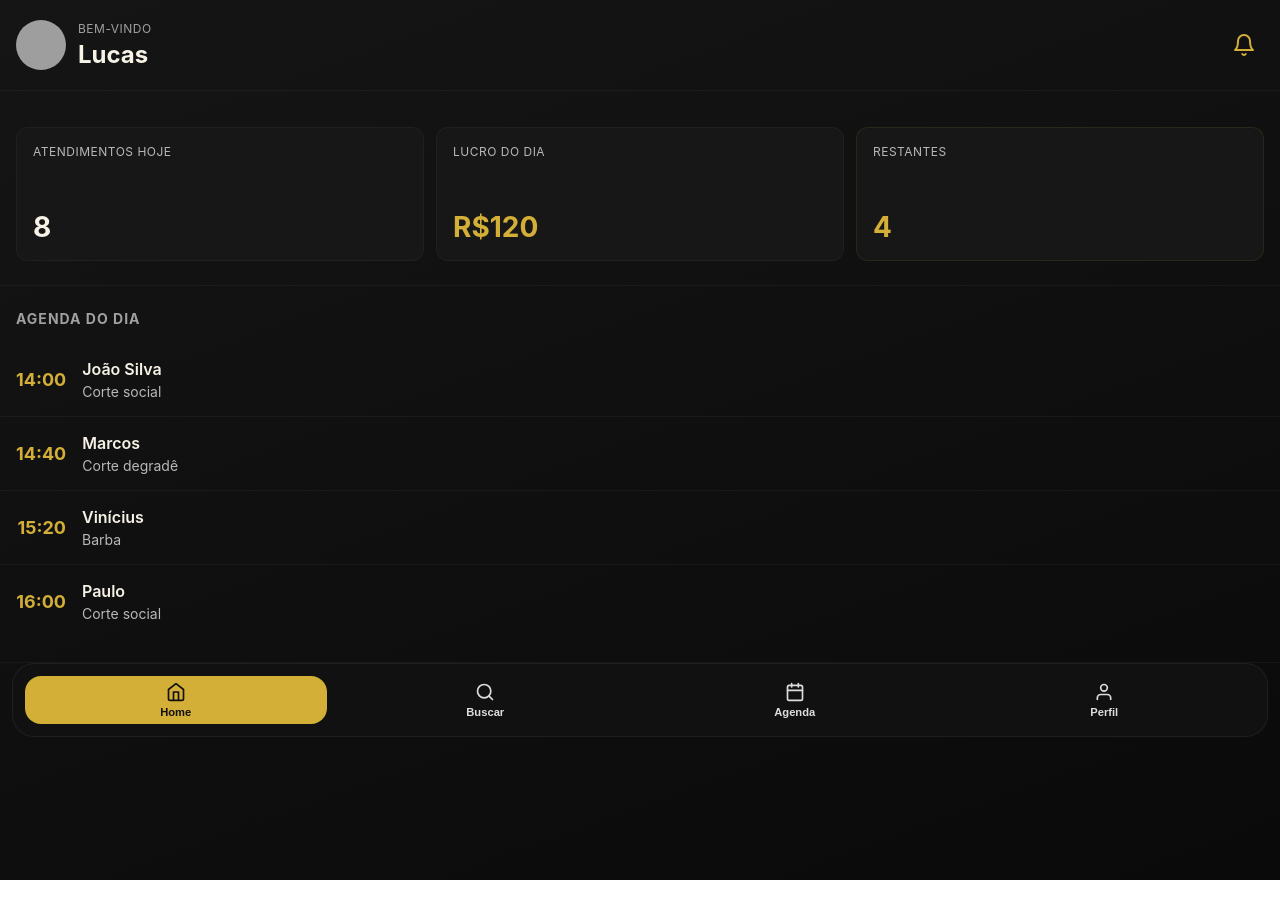
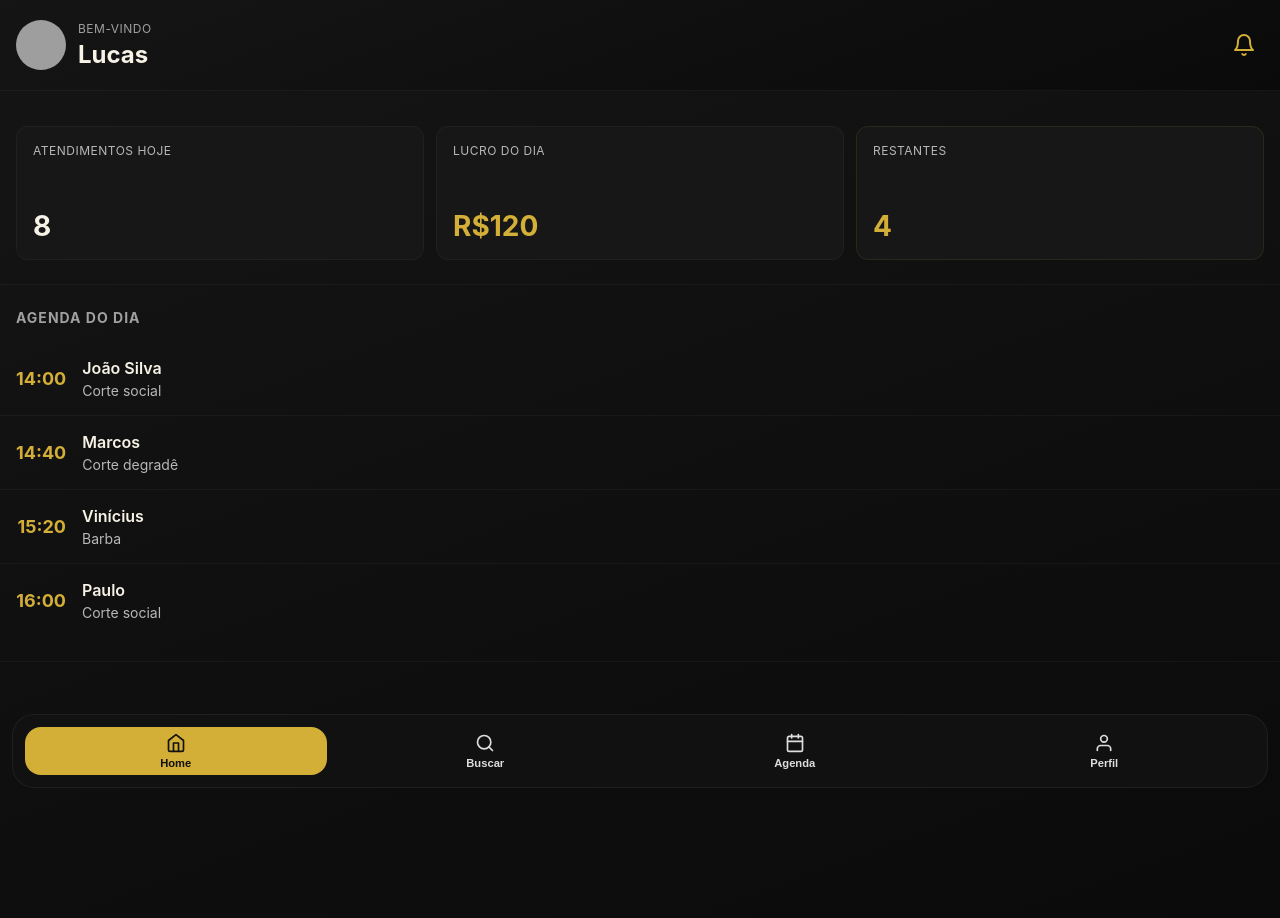
Before and after one commit to ZeCarlos18/Sistema_Barbearia-, a React (Create React App) app in the folder frontend/: page /barber-dashboard in a window 1280 px wide. Shown: the top 918 px of the page. Before the commit the page ends 880 px from the top, so only its background shows below. Built offline with nearby package versions, Linux system fonts and the light colour scheme; no server answers; sample sign-in values are in the browser's storage; grey boxes are pictures that could not be loaded.

Commit message:
feat: Pequenas alterações no front da tela do barbeiro

```diff
--- a/frontend/src/components/BarberHeader/BarberHeader.css
+++ b/frontend/src/components/BarberHeader/BarberHeader.css
@@ -4,8 +4,14 @@
  */
 
 .barber-header {
+  position: fixed;
+  top: 0;
+  left: 0;
+  right: 0;
+  z-index: 100;
   padding: 20px 16px;
   border-bottom: 1px solid rgba(255, 255, 255, 0.04);
+  background: linear-gradient(160deg, #151515 0%, #0a0a0a 100%);
 }
 
 .barber-header__content {
--- a/frontend/src/components/BottomNav/BottomNav.css
+++ b/frontend/src/components/BottomNav/BottomNav.css
@@ -1,8 +1,12 @@
 .bottom-nav {
+  position: fixed;
+  bottom: 12px;
+  left: 12px;
+  right: 12px;
+  z-index: 100;
   display: flex;
   gap: 8px;
   padding: 12px;
-  margin: 0 12px 12px;
   background: #111111;
   border: 1px solid rgba(255, 255, 255, 0.06);
   border-radius: 22px;
--- a/frontend/src/views/BarberDashboard/BarberDashboard.css
+++ b/frontend/src/views/BarberDashboard/BarberDashboard.css
@@ -8,7 +8,8 @@
   flex-direction: column;
   min-height: 100vh;
   background: linear-gradient(160deg, #151515 0%, #0a0a0a 100%);
-  padding-bottom: 80px; /* Espaço para BottomNav */
+  padding-top: 90px; /* Espaço para header fixo */
+  padding-bottom: 80px; /* Espaço para BottomNav fixo */
 }
 
 /* Seção de Stats (Cards) */
```
